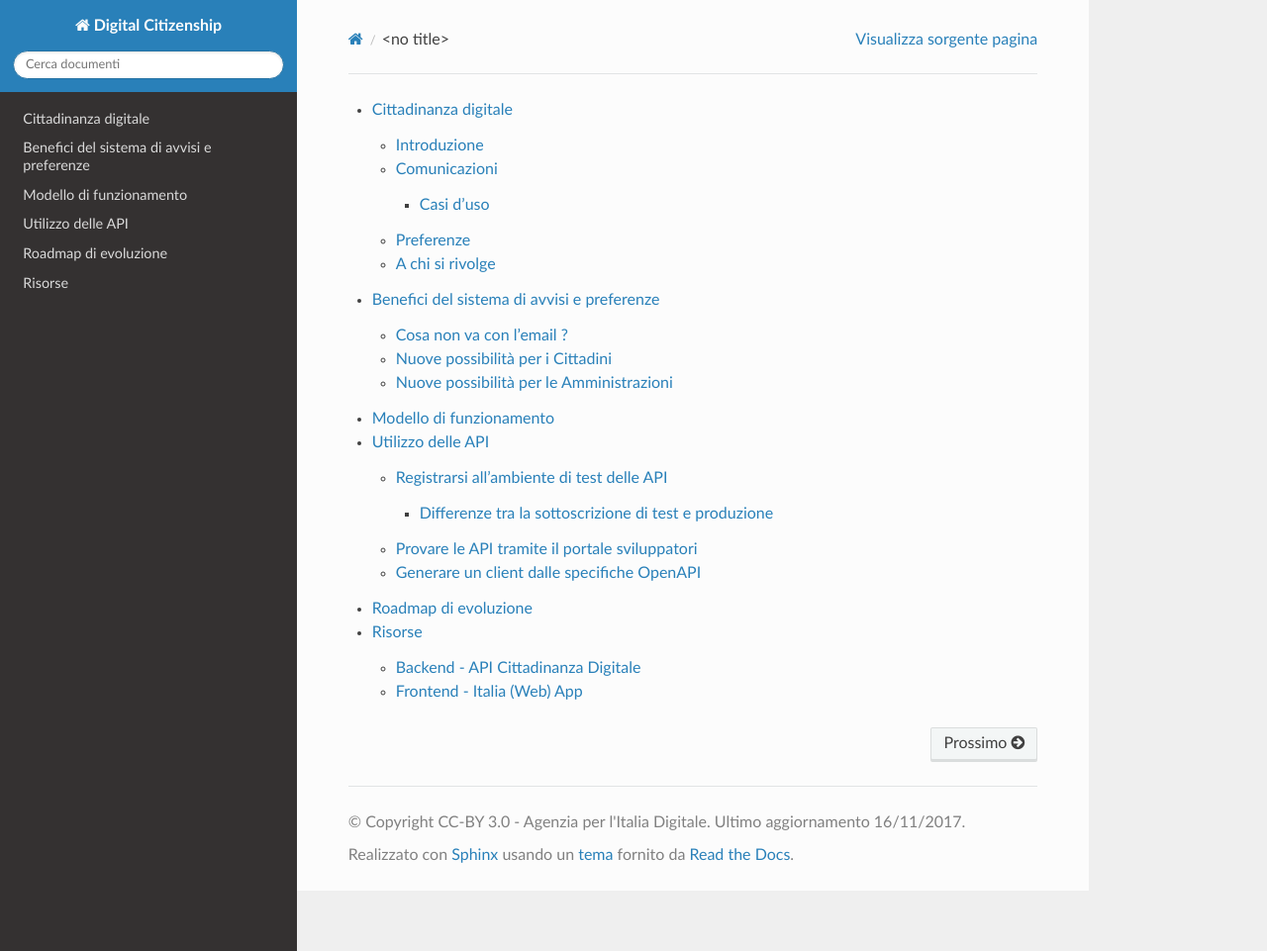
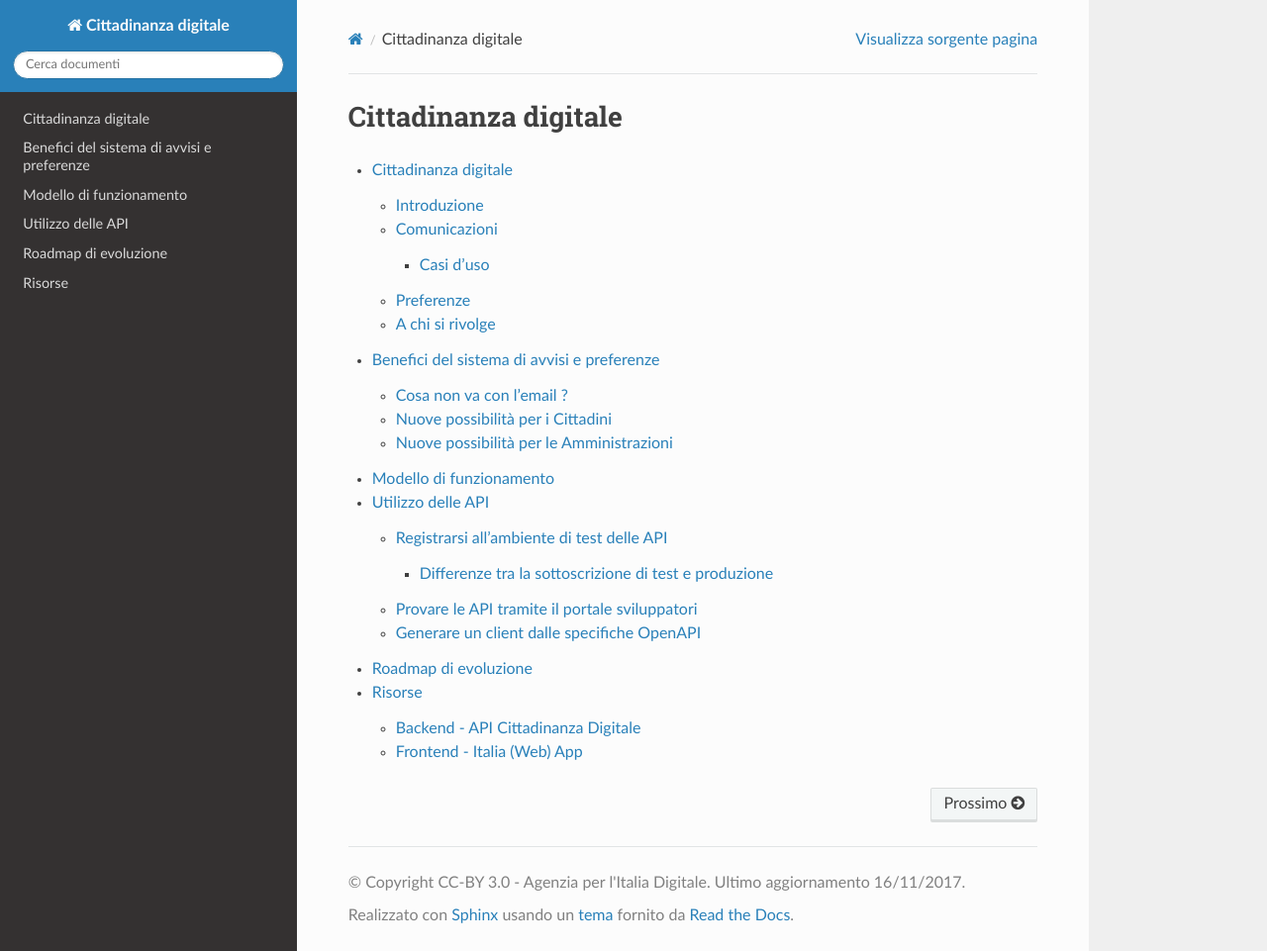
Before and after one commit to pagopa-archive/io, a Sphinx documentation site: the page built from docs/index.rst, in a window 1280 px wide and 961 px high. Shown: the whole window at 99% size. Built offline with Sphinx 7.4.7 and the Read the Docs theme 2.0.0, drawn with Linux system fonts in a browser that asks for light colours.

Commit message:
refactor: merged master

```diff
--- a/docs/conf.py
+++ b/docs/conf.py
@@ -15,7 +15,7 @@ from recommonmark.transform import AutoStructify
 # settings_doc_version = get_latest_release('italia', 'digital-citizenship')
 settings_doc_version = ""
 settings_doc_release = settings_doc_version
-settings_project_name = 'Digital Citizenship'
+settings_project_name = 'Cittadinanza digitale'
 settings_copyright_copyleft = 'CC-BY 3.0 - Agenzia per l\'Italia Digitale'
 settings_editor_name = 'AgID - Agenzia per l\'Italia Digitale'
 settings_basename = 'digital-citizenship'
--- a/docs/index.rst
+++ b/docs/index.rst
@@ -1,3 +1,6 @@
+Cittadinanza digitale
+=====================
+
 .. toctree::
 
   introduzione.rst
```
